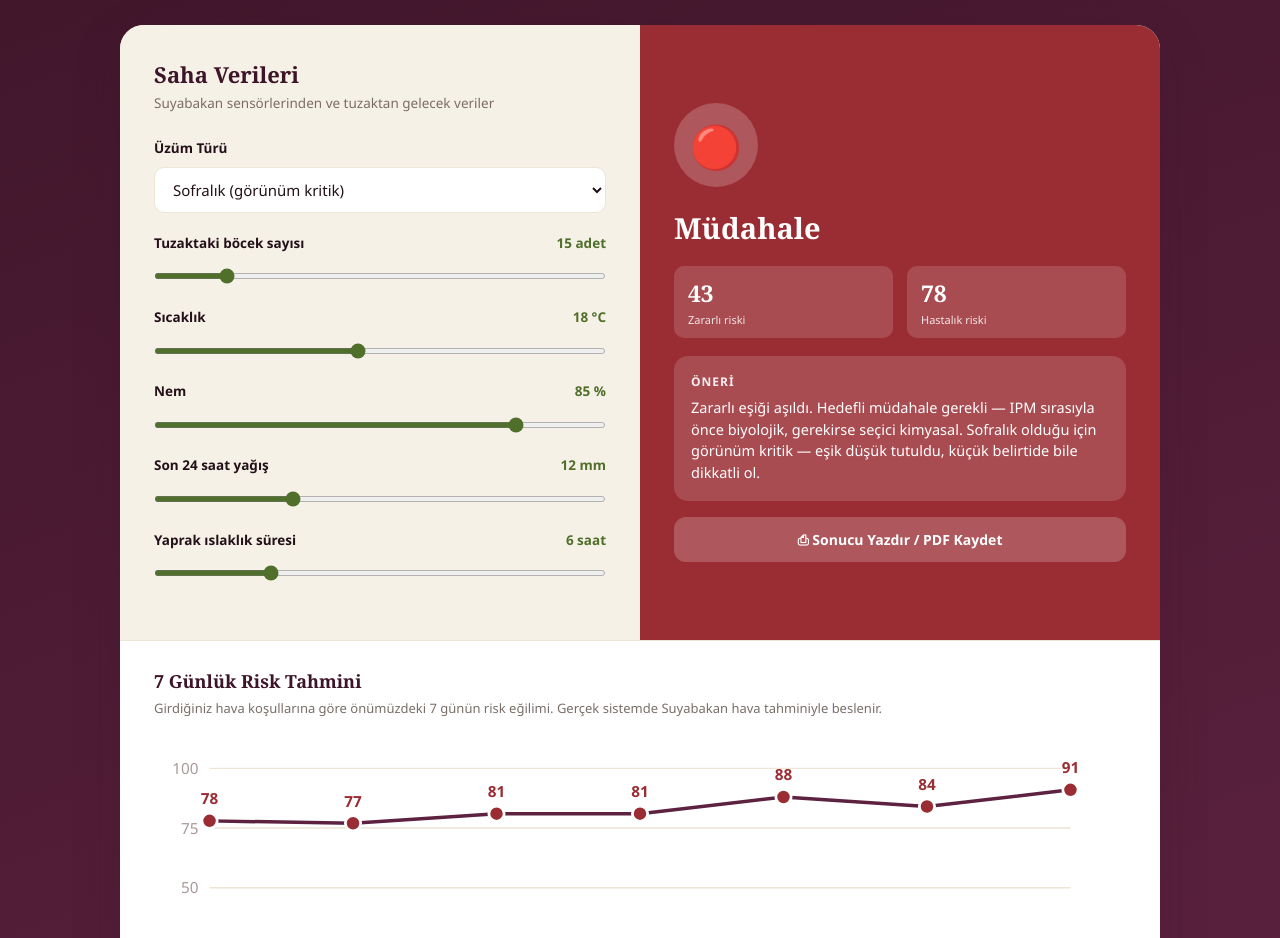
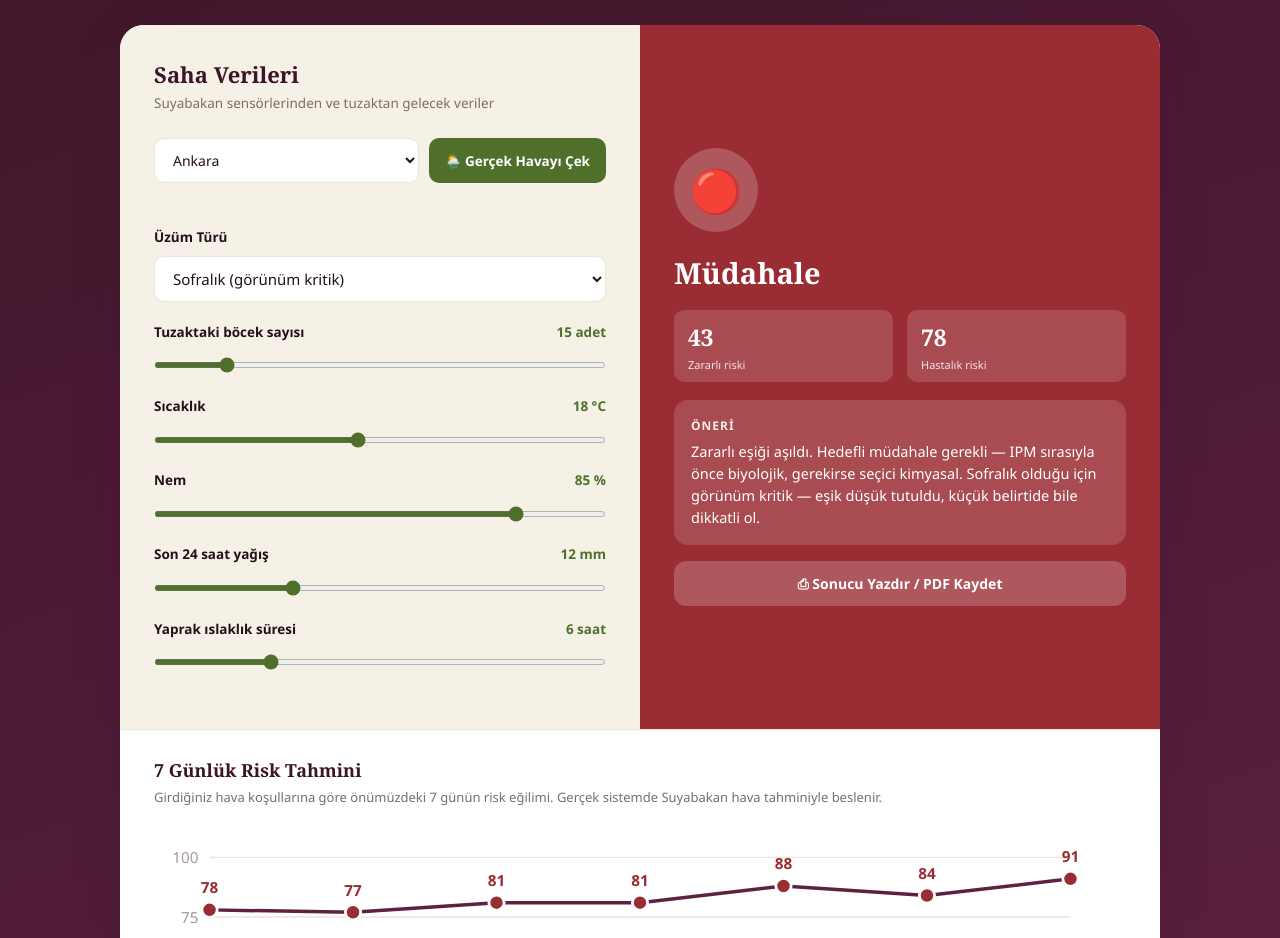
Before and after one commit to SlaKangal/-bagkoru, a plain HTML site: page index.html in a window 1280 px wide. Shown: the part 10320-11258 px from the top of the page. Drawn offline with Linux system fonts and the light colour scheme.

Commit message:
Add files via upload

```diff
--- a/index.html
+++ b/index.html
@@ -277,6 +277,15 @@
   .ref-one-fark b{color:var(--koruk)}
   .ref-kategori{max-width:1000px;margin:0 auto 32px}
   .ref-kat-baslik{font-size:18px;color:var(--bordo);margin-bottom:16px;padding-bottom:8px;border-bottom:2px solid var(--krem2)}
+  .hava-cek{display:flex;gap:10px;margin-bottom:8px}
+  .hava-cek select{flex:1;padding:11px 14px;border-radius:10px;border:1.5px solid var(--krem2);
+      font-size:14px;font-family:inherit;background:#fff;color:var(--koyu)}
+  .hava-cek button{padding:11px 16px;border-radius:10px;border:none;background:var(--asma);color:#fff;
+      font-size:13.5px;font-weight:600;font-family:inherit;cursor:pointer;white-space:nowrap;transition:.2s}
+  .hava-cek button:hover{background:var(--asma2)}
+  .hava-cek button:disabled{opacity:.6;cursor:wait}
+  .hava-durum{font-size:13px;color:var(--asma);min-height:18px;margin-bottom:18px;font-weight:600}
+  .hava-durum.hata{color:#a02020}
 </style>
 </head>
 <body>
@@ -505,6 +514,20 @@
       <div class="tool-in">
         <h3>Saha Verileri</h3>
         <p class="sub">Suyabakan sensörlerinden ve tuzaktan gelecek veriler</p>
+        <div class="hava-cek">
+          <select id="sehir">
+            <option value="39.93,32.85">Ankara</option>
+            <option value="38.61,27.42">Manisa</option>
+            <option value="38.42,27.14">İzmir</option>
+            <option value="37.77,29.09">Denizli</option>
+            <option value="40.98,27.51">Tekirdağ</option>
+            <option value="38.35,38.31">Malatya</option>
+            <option value="37.91,40.24">Diyarbakır</option>
+            <option value="38.68,39.22">Elazığ</option>
+          </select>
+          <button type="button" onclick="havaCek()">🌦️ Gerçek Havayı Çek</button>
+        </div>
+        <p class="hava-durum" id="havaDurum"></p>
         <div class="field">
           <label>Üzüm Türü</label>
           <select id="uzumTipi" onchange="hesapla()">
@@ -1120,6 +1143,51 @@ document.addEventListener('keydown',e=>{if(e.key==='Escape')kapat()});
 
 // ===== KARAR ARACI =====
 const esikler={sofralik:35,saraplik:55,kurutmalik:45};
+// ===== GERÇEK HAVA VERİSİ ÇEKME (Open-Meteo API) =====
+// "async" = bu fonksiyon internetten veri bekleyecek demek
+async function havaCek(){
+  const btn = event.target;               // basılan buton
+  const durum = document.getElementById('havaDurum');  // mesaj alanı
+  // seçili şehrin koordinatlarını al (örn "39.93,32.85")
+  const secim = document.getElementById('sehir').value;
+  const sehirAdi = document.getElementById('sehir').selectedOptions[0].text;
+  const [enlem, boylam] = secim.split(',');  // virgülden böl → enlem ve boylam
+
+  // kullanıcıya "bekle" mesajı göster
+  durum.classList.remove('hata');
+  durum.textContent = sehirAdi + ' için veri çekiliyor...';
+  btn.disabled = true;  // butonu geçici kapat (çift tıklama olmasın)
+
+  try {
+    // API adresini hazırla (koordinatları yerleştir)
+    const adres = 'https://api.open-meteo.com/v1/forecast?latitude=' + enlem +
+                  '&longitude=' + boylam +
+                  '&current=temperature_2m,relative_humidity_2m,rain';
+    // "await" = veri gelene kadar bekle
+    const cevap = await fetch(adres);       // API'ye istek gönder
+    const veri = await cevap.json();        // gelen cevabı JSON'a çevir
+    const su = veri.current;                // "current" = şu anki veriler
+
+    // gelen değerleri slider'lara yaz
+    const sic = Math.round(su.temperature_2m);
+    const nem = Math.round(su.relative_humidity_2m);
+    const yagis = Math.round(su.rain);
+
+    document.getElementById('sicaklik').value = Math.min(40, Math.max(0, sic));
+    document.getElementById('nem').value = Math.min(100, Math.max(20, nem));
+    document.getElementById('yagis').value = Math.min(40, Math.max(0, yagis));
+
+    hesapla();  // slider'lar değişti, riski yeniden hesapla
+
+    durum.textContent = '✓ ' + sehirAdi + ': ' + sic + '°C, %' + nem + ' nem, ' + yagis + ' mm yağış';
+  } catch (e) {
+    // internet yoksa veya bir hata olursa buraya düşer
+    durum.classList.add('hata');
+    durum.textContent = 'Veri çekilemedi. İnternet bağlantısını kontrol et.';
+  }
+  btn.disabled = false;  // butonu tekrar aç
+}
+
 function hesapla(){
   const tip=document.getElementById('uzumTipi').value;
   const bocek=+document.getElementById('bocek').value;
```
